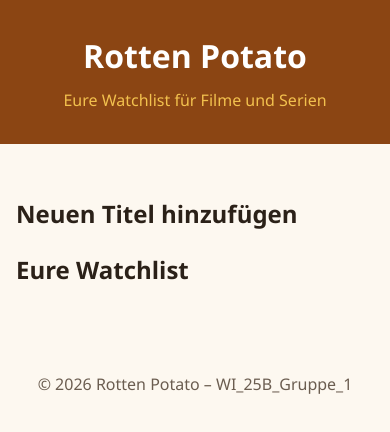
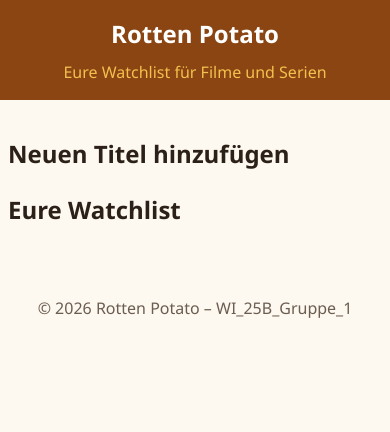
Before and after one commit to Pixxels02/Rotten-Potato, a plain HTML site: page index.html in a window 390 px wide. Drawn offline with Linux system fonts and the light colour scheme.

Commit message:
Add responsive layout for small screens

```diff
--- a/css/style.css
+++ b/css/style.css
@@ -80,3 +80,27 @@ body {
     margin: 0 0 var(--spacing-small);
     color: var(--color-primary);
 }
+
+@media (max-width: 900px) {
+    .movie-grid {
+        grid-template-columns: repeat(2, 1fr);
+    }
+}
+
+@media (max-width: 600px) {
+    .movie-grid {
+        grid-template-columns: 1fr;
+    }
+
+    .site-header {
+        padding: var(--spacing-medium);
+    }
+
+    .site-header h1 {
+        font-size: 1.5rem;
+    }
+
+    .main-content {
+        padding: var(--spacing-medium) var(--spacing-small);
+    }
+}
```
